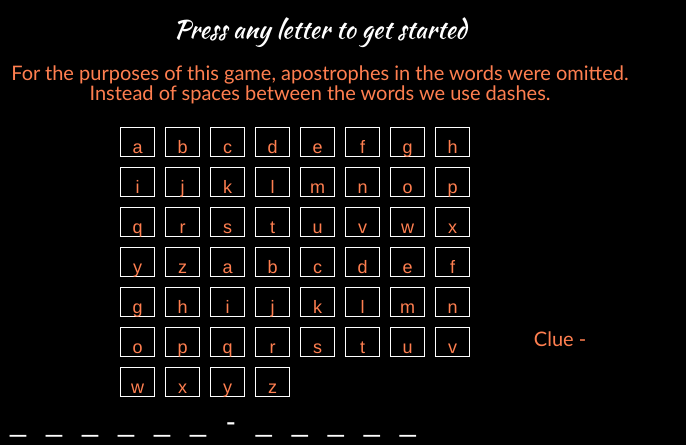
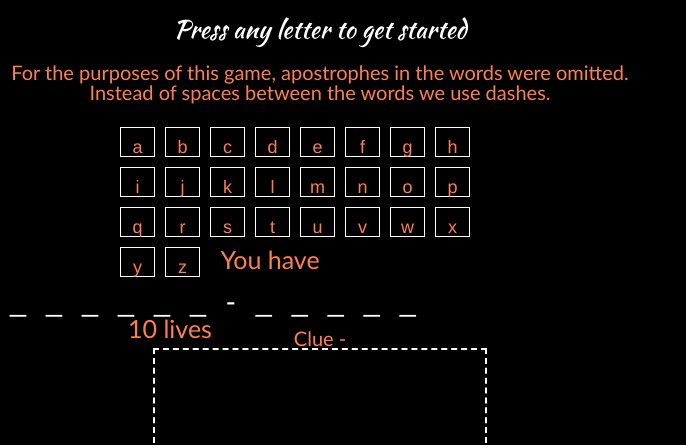
Before and after one commit to TanyaOdegova/Game, a plain HTML site: page index.html in a window 1280 px wide. Shown: the part 358-803 px from the top of the page, without its empty margins (0-686 px from the left). Drawn offline with nearby package versions, Linux system fonts and the light colour scheme.

Commit message:
<latest fixes only hints and songs left>

```diff
--- a/assets/css/style.css
+++ b/assets/css/style.css
@@ -15,7 +15,6 @@ img {
   width: 600px;
   height: 250px;
   display: block;
-
   padding-bottom: 30px;
   margin-left: 0px;
   box-sizing: border-box;
--- a/assets/game.js
+++ b/assets/game.js
@@ -1,17 +1,11 @@
-window.addEventListener = function () {
+window.runGame = function () {
   //create an array with the alphabet letters
-  var alphabet = ['a', 'b', 'c', 'd', 'e', 'f', 'g', 'h',
-        'i', 'j', 'k', 'l', 'm', 'n', 'o', 'p', 'q', 'r', 's',
-        't', 'u', 'v', 'w', 'x', 'y', 'z'];
-
-        var showLives = document.getElementById("mylives");
-        var showCatagory = document.getElementById("scatagory");
-        var getHint = document.getElementById("hint");
-        var showClue = document.getElementById("clue");
+  var alphabet = ['a', 'b', 'c', 'd', 'e', 'f', 'g', 'h', 'i', 'j', 'k', 'l', 'm', 'n', 'o', 'p', 'q', 'r', 's', 't', 'u', 'v', 'w', 'x', 'y', 'z'];
+  var showLives = document.getElementById("mylives", "hint", "clue");
   // create the list for alphabet
   var buttons = function () {
-    myButtons = document.getElementById('buttons');
-    letters = document.createElement('ul');
+    var myButtons = document.getElementById('buttons');
+    var letters = document.createElement('ul');
 
     for (var i = 0; i < alphabet.length; i++) {
       letters.id = 'alphabet';
@@ -23,10 +17,9 @@ window.addEventListener = function () {
       letters.appendChild(list);
     }
   }
-
   // Create guess list, should be dependent on the list of words
-   result = function () {
-    wordHolder = document.getElementById('hold');
+  var result = function () {
+    var wordHolder = document.getElementById('hold');
     correct = document.createElement('ul');
 
     for (var i = 0; i < word.length; i++) {
@@ -47,7 +40,7 @@ window.addEventListener = function () {
   }
 
   // Show lives
-   comments = function () {
+  var comments = function () {
     showLives.innerHTML = "You have " + lives + " lives";
     if (lives < 1) {
       showLives.innerHTML = "Game Over";
@@ -61,13 +54,14 @@ window.addEventListener = function () {
 
   // Animate man
   var animate = function () {
-    var drawMe = lives ;
+    var drawMe = lives;
     drawArray[drawMe]();
   }
 
 
   // Hangman
-  canvas =  function(){
+
+  var canvas = function () {
 
     myStickman = document.getElementById("stickman");
     context = myStickman.getContext('2d');
@@ -75,67 +69,65 @@ window.addEventListener = function () {
     context.strokeStyle = "#fff";
     context.lineWidth = 2;
   };
-
-    head = function(){
+  var head = function () {
     myStickman = document.getElementById("stickman");
     context = myStickman.getContext('2d');
     context.beginPath();
-      context.arc(60, 25, 10, 0, Math.PI*2, true);
+    context.arc(60, 25, 10, 0, Math.PI * 2, true);
     context.stroke();
   }
 
-  draw = function($pathFromx, $pathFromy, $pathTox, $pathToy) {
+  var draw = function ($pathFromx, $pathFromy, $pathTox, $pathToy) {
 
     context.moveTo($pathFromx, $pathFromy);
     context.lineTo($pathTox, $pathToy);
     context.stroke();
   }
 
-   frame1 = function() {
-     draw (0, 150, 150, 150);
+  var frame1 = function () {
+    draw(0, 150, 150, 150);
   };
 
-   frame2 = function() {
-     draw (10, 0, 10, 600);
+  var frame2 = function () {
+    draw(10, 0, 10, 600);
   };
 
-   frame3 = function() {
-     draw (0, 5, 70, 5);
+  var frame3 = function () {
+    draw(0, 5, 70, 5);
   };
 
-   frame4 = function() {
-     draw (60, 5, 60, 15);
+  var frame4 = function () {
+    draw(60, 5, 60, 15);
   };
 
-   torso = function() {
-     draw (60, 36, 60, 70);
+  var torso = function () {
+    draw(60, 36, 60, 70);
   };
 
-   rightArm = function() {
-     draw (60, 46, 100, 50);
+  var rightArm = function () {
+    draw(60, 46, 100, 50);
   };
 
-   leftArm = function() {
-     draw (60, 46, 20, 50);
+  var leftArm = function () {
+    draw(60, 46, 20, 50);
   };
 
-   rightLeg = function() {
-     draw (60, 70, 100, 100);
+  var rightLeg = function () {
+    draw(60, 70, 100, 100);
   };
 
-   leftLeg = function() {
-     draw (60, 70, 20, 100);
+  var leftLeg = function () {
+    draw(60, 70, 20, 100);
   };
 
-  drawArray = [rightLeg, leftLeg, rightArm, leftArm,  torso,  head, frame4, frame3, frame2, frame1];
+  drawArray = [rightLeg, leftLeg, rightArm, leftArm, torso, head, frame4, frame3, frame2, frame1];
 
 
   // OnClick Function
-   check = function () {
+  var check = function () {
     list.onclick = function () {
-      var guess = (this.innerHTML);
+      var guess = this.innerHTML;
       this.setAttribute("class", "active");
-      this.onclick = null;
       for (var i = 0; i < word.length; i++) {
         if (word[i] === guess) {
           guesses[i].innerHTML = guess;
@@ -155,12 +147,9 @@ window.addEventListener = function () {
 
 
   // Play
-  //cant stop is alternative, white flag.
-  play = function () {
+  var play = function () {
     survivalsongs = [
-      //index 0 can't stop
       ["cant-stop"],
-        //index 1 eye of the tiger
       ["eye-of-the-tiger"],
       ["fighter"],
       ["survivor"],
@@ -177,13 +166,12 @@ window.addEventListener = function () {
     console.log(word);
     buttons();
 
-    guesses = [ ];
+    guesses = [];
     lives = 10;
     counter = 0;
     space = 0;
     result();
     comments();
-    selectCat();
     canvas();
   }
 
@@ -192,28 +180,28 @@ window.addEventListener = function () {
   // SECTION of JS for Songs. play music or pause it
   ///Notes for me - do not forget to tie specific songs to the answers
   //function to play a song
-  document.getElementById("play").addEventListener('click', function(e) {
+  document.getElementById("play").addEventListener('click', function (e) {
     console.log("play");
     document.getElementById("Cant-Stop").play();
 
   });
   //function to Stop the same song
-  document.getElementById("stop").addEventListener('click', function(e) {
+  document.getElementById("stop").addEventListener('click', function (e) {
     console.log("stop");
     document.getElementById("Cant-Stop").pause();
     document.getElementById("Cant-Stop").currentTime = 0;
 
   });
 
-  document.getElementById("pause").addEventListener('click', function(e) {
+  document.getElementById("pause").addEventListener('click', function (e) {
     console.log("stop");
     document.getElementById("Cant-Stop").pause();
 
   });
 
   // Hint
-
-    hint.onclick = function() {
+//having trouble to tie the hint to the correct song
+  hint.onclick = function () {
 
     hints = [
       //index 0 will be can't stop clue
@@ -236,11 +224,11 @@ window.addEventListener = function () {
       ["This song has been written specifically for the Saturday Night Fever movie where John Travolta plays a young man working a dead-end job with only dancing and music helping him to see the light at the end of the tunnel"]
     ];
 
-    var categoryIndex = indexOf(survivalsongs);
+    var categoryIndex = survivalsongs(indexOf[i]);
     var hintIndex = survivalsongs.indexOf(word);
-    showClue.innerHTML = "Clue: - " +  hints [categoryIndex][hintIndex];
+    showClue.innerHTML = "Clue: - " + hints[categoryIndex][hintIndex];
   };
-
-  //how to create function Play again? how to reset everything?
-
 }
+document.addEventListener('DOMContentLoaded', function () {
+  runGame();
+});
```
Lines whose indentation alone changed are shown as unchanged.
